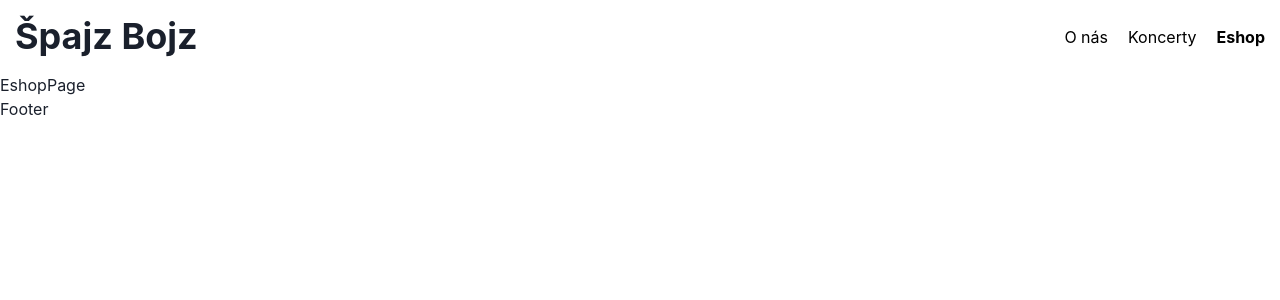
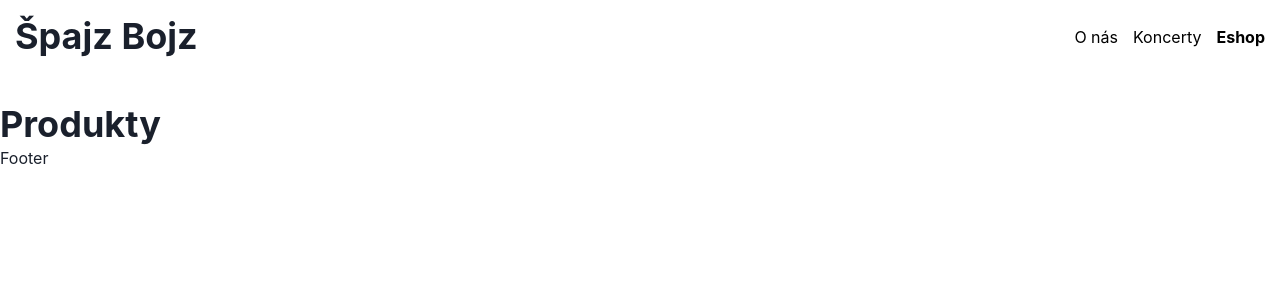
Before and after one commit to hofin34/band-website, a React (Vite) app: page /eshop in a window 1280 px wide. Shown: the top 300 px of the page. Built offline with nearby package versions, Linux system fonts and the light colour scheme; no server answers.

Commit message:
hamburger menu + fetch products

```diff
--- a/package.json
+++ b/package.json
@@ -10,6 +10,7 @@
     "preview": "vite preview"
   },
   "dependencies": {
+    "@chakra-ui/icons": "^2.1.0",
     "@chakra-ui/react": "^2.8.0",
     "axios": "^1.4.0",
     "react": "^18.2.0",
--- a/src/components/NavigationBar.tsx
+++ b/src/components/NavigationBar.tsx
@@ -1,5 +1,6 @@
-import { Box, Flex, HStack, Heading, Spacer } from '@chakra-ui/react'
-import React from 'react'
+import { HamburgerIcon } from '@chakra-ui/icons';
+import { Box, Center, Divider, Flex, Grid, GridItem, HStack, Heading, Hide, IconButton, Show, Spacer, VStack, useBreakpointValue } from '@chakra-ui/react'
+import React, { useState } from 'react'
 import { NavLink } from 'react-router-dom'
 
 const btnStyle = (isActive: boolean, isPending: boolean) => {
@@ -10,24 +11,37 @@ const btnStyle = (isActive: boolean, isPending: boolean) => {
 }
 
 function NavigationBar() {
+    const [navShowed, setNavShowed] = useState(false);
+
     return (
         <>
-            <Flex p="15px">
-                <NavLink to="/">
-
+            <Grid templateAreas={{
+                base: `"logo burger"
+                    "link link"` ,
+                md: `"logo link"`
+            }} padding='15px' mb='30px'>
+                <GridItem area={'logo'}>
                     <Heading>Špajz Bojz</Heading>
-                </NavLink>
-                <Spacer />
-
-                <HStack spacing="20px">
+                </GridItem>
+                <Hide above='md'>
+                    <GridItem area={'burger'}>
+                        <Flex justifyContent='flex-end'>
+                            <IconButton onClick={() => setNavShowed(!navShowed)} aria-label='hamburger-menu' icon={<HamburgerIcon />} />
+                        </Flex>
+                    </GridItem>
+                </Hide>
+                <GridItem area={'link'}>
+                    <Flex height='100%' gap="15px" justifyContent='flex-end' alignItems='center' direction={{ base: "column", md: "row" }} display={{ base: navShowed ? "flex" : "none", md: "flex" }}>
                         <NavLink to="o-nas"
                             style={({ isActive, isPending }) => btnStyle(isActive, isPending)}>O nás</NavLink>
                         <NavLink to="koncerty"
                             style={({ isActive, isPending }) => btnStyle(isActive, isPending)}>Koncerty</NavLink>
                         <NavLink to="eshop"
                             style={({ isActive, isPending }) => btnStyle(isActive, isPending)}>Eshop</NavLink>
-                </HStack>
-            </Flex >
+                    </Flex>
+                </GridItem>
+
+            </Grid>
         </>
     )
 }
--- /dev/null
+++ b/src/features/eshop/api/useProducts.ts
@@ -0,0 +1,9 @@
+import { useQuery } from "react-query";
+import APIClient from "../../../services/api-client";
+
+
+const client = new APIClient<Product>("");
+
+const useProducts = () => useQuery({ queryKey: "products", queryFn: () => client.getByConfig({ params: { query: '*[_type=="product"]' } }) });
+
+export default useProducts;
--- a/src/features/eshop/components/EshopPage.tsx
+++ b/src/features/eshop/components/EshopPage.tsx
@@ -1,8 +1,15 @@
+import { Heading } from '@chakra-ui/react'
 import React from 'react'
+import useProducts from '../api/useProducts'
 
 function EshopPage() {
+    const { data, isLoading, error } = useProducts();
+    console.log(data);
     return (
-        <div>EshopPage</div>
+        <Heading>Produkty</Heading>
+
+
+
     )
 }
 
--- /dev/null
+++ b/src/features/eshop/entities/product.ts
@@ -0,0 +1,6 @@
+interface Product {
+    slug: string;
+    name: string;
+    detail: string;
+    imgUrl: string;
+}
```
Also changed, not shown: src/features/eshop/components/ProductDetail.tsx (added, +13 -0 lines), 1 other file (tests, documents, lock files or other folders). Lines whose indentation alone changed are shown as unchanged.
